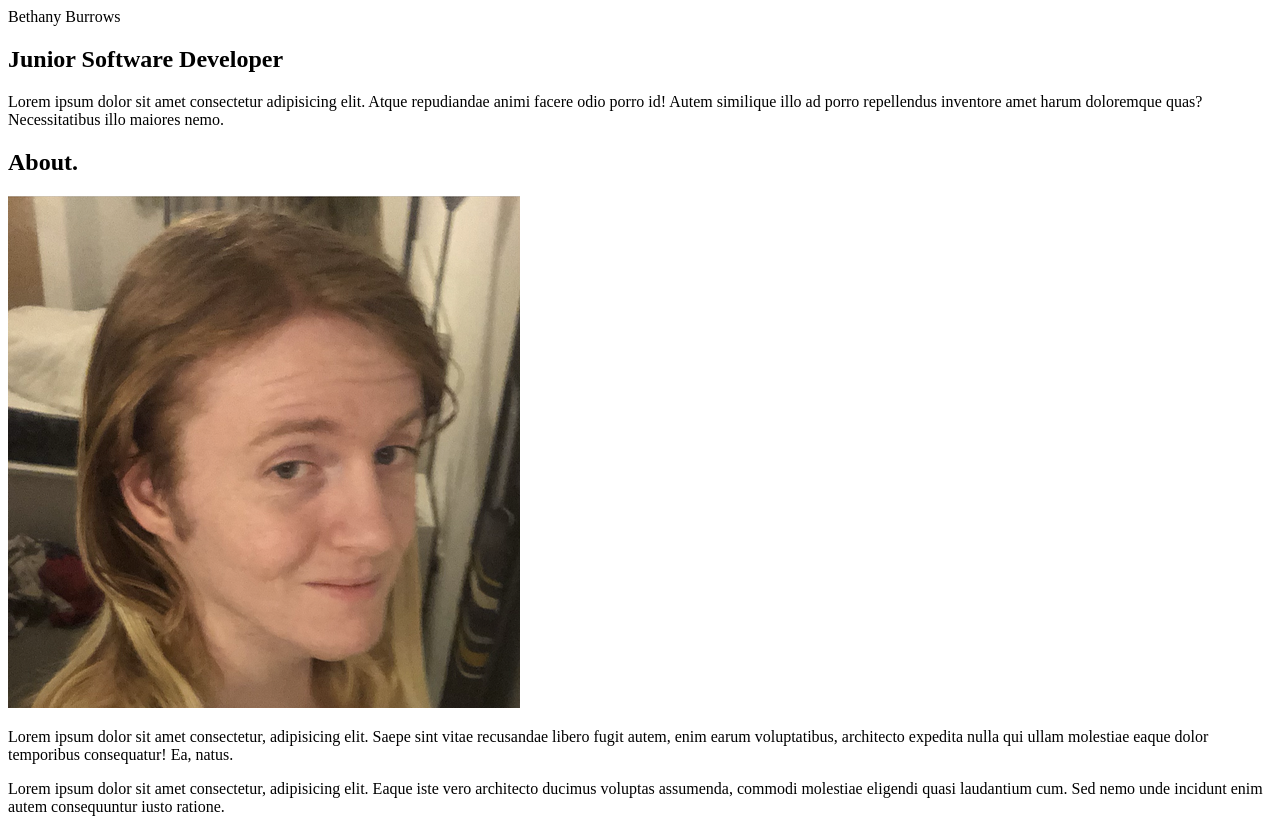
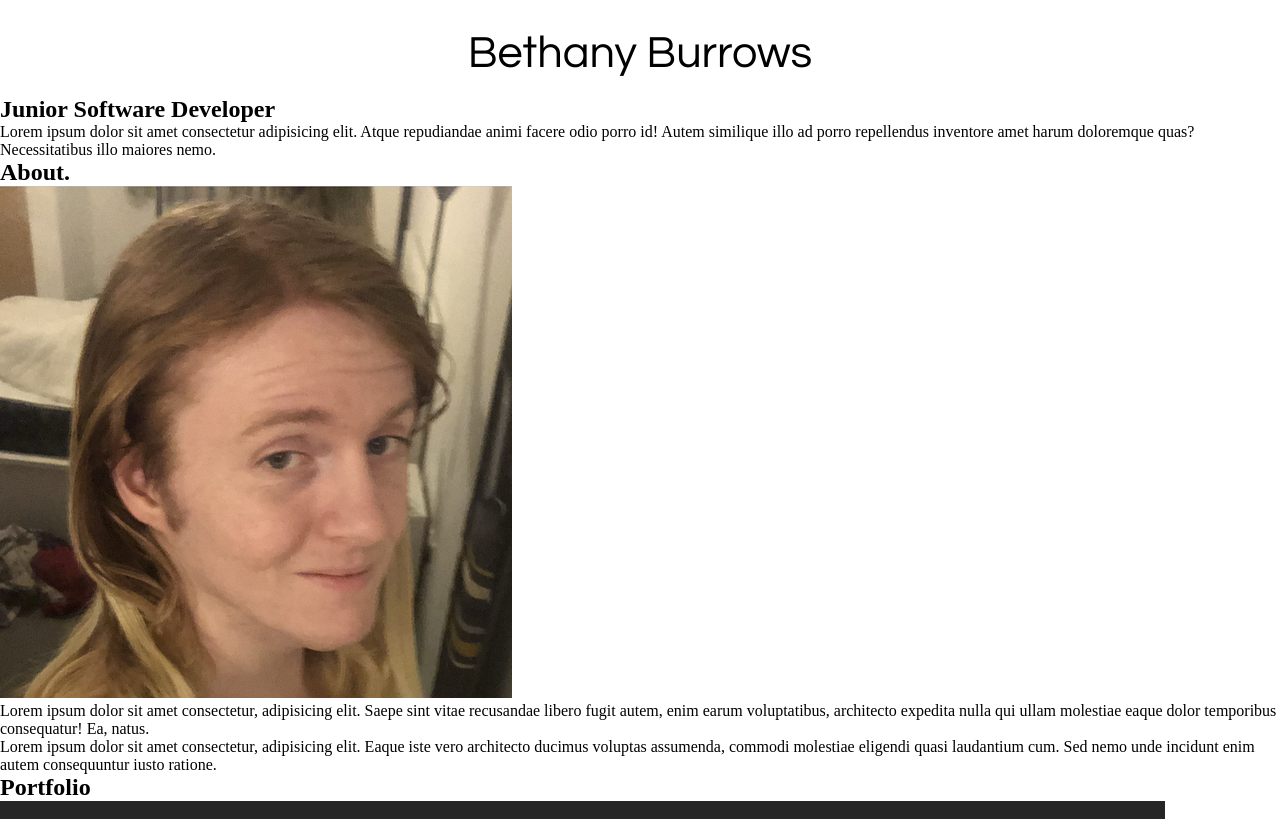
Before and after one commit to BethScarlett/portfolio, a plain HTML site: page index.html in a window 1280 px wide. Shown: the top 819 px of the page. Drawn offline with Linux system fonts and the light colour scheme; a web font is replaced by a local one.

Commit message:
Completed header styling through added layout, typography and variable scss files. Imported public sans, questrial, recursive and rosario fonts for later use.

```diff
--- /dev/null
+++ b/_layout.scss
@@ -0,0 +1,17 @@
+* {
+    margin: 0;
+    padding: 0;
+    box-sizing: border-box;
+}
+
+.header {
+    display: flex;
+    justify-content: center;
+    align-items: center;
+    margin: 20px 0;
+    padding-top: 10px;
+}
+
+.skills {
+    display: none;
+}
--- /dev/null
+++ b/_typography.scss
@@ -0,0 +1,6 @@
+@use "./variables" as *;
+
+.header {
+    font-size: 45px;
+    font-family: $header;
+}
--- /dev/null
+++ b/_variables.scss
@@ -0,0 +1,9 @@
+@import url('https://fonts.googleapis.com/css2?family=Public+Sans:ital,wght@0,100..900;1,100..900&family=Questrial&family=Recursive:wght@300..1000&family=Rosario:ital,wght@0,300..700;1,300..700&display=swap');
+
+//Colour vairables
+
+
+
+//Font variables (Public Sans, Questrial, Recursive, Rosario available)
+
+$header: "Questrial", sans-serif;
--- a/main.scss
+++ b/main.scss
@@ -0,0 +1,2 @@
+@use "./layout";
+@use "./typography";
```
Also changed, not shown: main.css, 1 other file.
